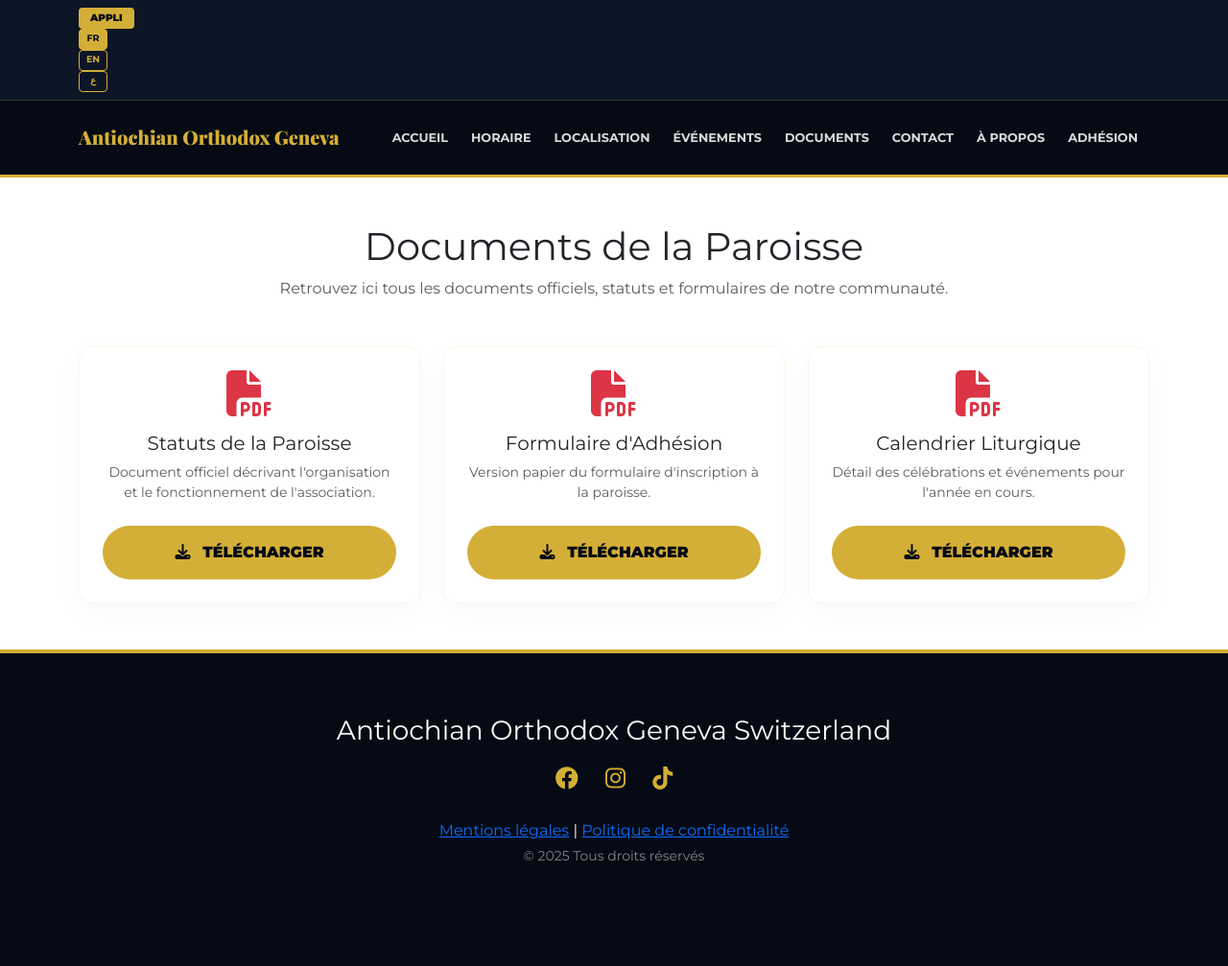
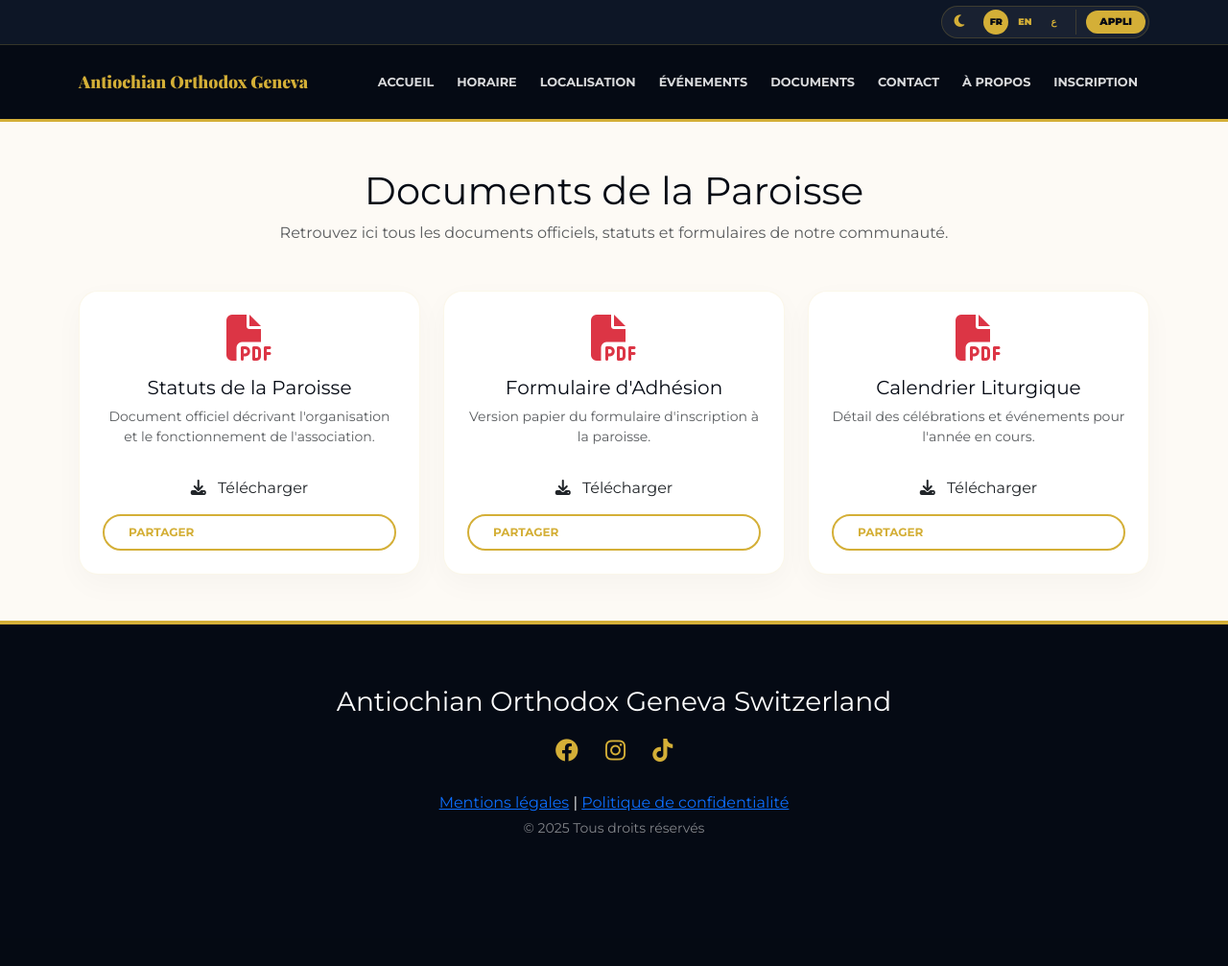
Before and after one commit to anthonybtssio/eglise-grec-geneve, a PHP site: page /documents in a window 1280 px wide. Shown: the whole page at 96% size. After the commit the page ends 868 px from the top, so only its background shows below. Run offline with PHP 8.4, Linux system fonts and the light colour scheme.

Commit message:
feat: Enhance UI with theme toggle and share functionality
- Added a theme toggle button to switch between light and dark modes.
- Implemented share buttons for events, utilizing the Web Share API.
- Updated language switcher and install button layout for better accessibility.
- Improved styling for buttons and utility bar for a more cohesive design.
- Added favicon to all HTML pages for better branding.
- Adjusted event registration section to include share functionality.
- Refactored JavaScript to manage theme and language settings more efficiently.

```diff
--- a/documents.php
+++ b/documents.php
@@ -7,6 +7,7 @@
     <link href="https://cdn.jsdelivr.net/npm/bootstrap@5.3.2/dist/css/bootstrap.min.css" rel="stylesheet">
     <link rel="stylesheet" href="https://cdnjs.cloudflare.com/ajax/libs/font-awesome/6.4.2/css/all.min.css">
     <link rel="stylesheet" href="style.css">
+    <link rel="icon" type="image/png" href="logo.png">
     <meta name="apple-mobile-web-app-capable" content="yes">
     <meta name="apple-mobile-web-app-status-bar-style" content="black-translucent">
     <meta name="apple-mobile-web-app-title" content="Antioch GVA">
@@ -17,11 +18,16 @@
 <body>
     <div class="utility-bar">
         <div class="container">
-            <button id="btnInstall" class="btn-install-app" data-i18n="install-btn">Appli</button>
-            <div class="lang-switcher">
-                <button class="lang-btn active-lang" id="btn-fr" onclick="setLang('fr')">FR</button>
-                <button class="lang-btn" id="btn-en" onclick="setLang('en')">EN</button>
-                <button class="lang-btn" id="btn-ar" onclick="setLang('ar')">ع</button>
+            <div class="controls-wrapper">
+                <button class="theme-toggle" onclick="toggleTheme()" aria-label="Changer de thème">
+                    <i class="fas fa-moon"></i>
+                </button>
+                <div class="lang-switcher">
+                    <button class="lang-btn active-lang" id="btn-fr" onclick="setLang('fr')">FR</button>
+                    <button class="lang-btn" id="btn-en" onclick="setLang('en')">EN</button>
+                    <button class="lang-btn" id="btn-ar" onclick="setLang('ar')">ع</button>
+                </div>
+                <button id="btnInstall" class="btn-install-app" data-i18n="install-btn">Appli</button>
             </div>
         </div>
     </div>
@@ -42,7 +48,7 @@
                     <li class="nav-item"><a class="nav-link" href="evenement.html" data-i18n="nav-events">Événements</a></li>
                     <li class="nav-item"><a class="nav-link" href="documents.php" data-i18n="nav-docs">Documents</a></li>
                     <li class="nav-item"><a class="nav-link" href="contact.html" data-i18n="nav-contact">Contact</a></li>
-                    <li class="nav-item"><a class="nav-link" href="apropos.html" data-i18n="nav-about">À propos</a></li>
+                    <li class="nav-item hide-in-app"><a class="nav-link" href="apropos.html" data-i18n="nav-about">À propos</a></li>
                     <li class="nav-item"><a class="nav-link" href="InscrivezVous.html" data-i18n="nav-register">Inscription</a></li>
                 </ul>
             </div>
@@ -60,9 +66,10 @@
                     <i class="fas fa-file-pdf fa-3x mb-3 text-danger"></i>
                     <h4 class="h5 mb-2" data-i18n="docs-statuts-title">Statuts de la Paroisse</h4>
                     <p class="small text-muted mb-4" data-i18n="docs-statuts-text">Document officiel décrivant l'organisation et le fonctionnement de l'association.</p>
-                    <a href="uploads/statuts.pdf" class="btn btn-gold-action w-100" download>
+                    <a href="uploads/statuts.pdf" class="btn btn-gold-action w-100 mb-2" download>
                         <i class="fas fa-download me-2"></i> <span data-i18n="docs-download">Télécharger</span>
                     </a>
+                    <button class="btn-share w-100" data-i18n="share-btn">Partager <i class="fas fa-share-alt"></i></button>
                 </div>
             </div>
 
@@ -71,9 +78,10 @@
                     <i class="fas fa-file-pdf fa-3x mb-3 text-danger"></i>
                     <h4 class="h5 mb-2" data-i18n="docs-adhesion-title">Formulaire d'Adhésion</h4>
                     <p class="small text-muted mb-4" data-i18n="docs-adhesion-text">Version papier du formulaire d'inscription à la paroisse.</p>
-                    <a href="uploads/adhesion.pdf" class="btn btn-gold-action w-100" download>
+                    <a href="uploads/adhesion.pdf" class="btn btn-gold-action w-100 mb-2" download>
                         <i class="fas fa-download me-2"></i> <span data-i18n="docs-download">Télécharger</span>
                     </a>
+                    <button class="btn-share w-100" data-i18n="share-btn">Partager <i class="fas fa-share-alt"></i></button>
                 </div>
             </div>
 
@@ -82,9 +90,10 @@
                     <i class="fas fa-file-pdf fa-3x mb-3 text-danger"></i>
                     <h4 class="h5 mb-2" data-i18n="docs-calendrier-title">Calendrier Liturgique</h4>
                     <p class="small text-muted mb-4" data-i18n="docs-calendrier-text">Détail des célébrations et événements pour l'année en cours.</p>
-                    <a href="uploads/calendrier.pdf" class="btn btn-gold-action w-100" download>
+                    <a href="uploads/calendrier.pdf" class="btn btn-gold-action w-100 mb-2" download>
                         <i class="fas fa-download me-2"></i> <span data-i18n="docs-download">Télécharger</span>
                     </a>
+                    <button class="btn-share w-100" data-i18n="share-btn">Partager <i class="fas fa-share-alt"></i></button>
                 </div>
             </div>
         </div>
--- a/style.css
+++ b/style.css
@@ -6,75 +6,128 @@
     --gold-color: #D4AF37;
     --gold-bright: #FFD700;
     --ivory-bg: #fdfaf5;
-    --app-paper: #f9f7f0; /* Couleur parchemin pour l'appli */
-    --transition-3d: all 0.2s ease;
+    --app-paper: #f9f7f0;
+    --text-color: #050a14;
+    --card-bg: #ffffff;
+    --transition-3d: all 0.3s cubic-bezier(0.4, 0, 0.2, 1);
 }
 
-/* ===== STYLE SITE WEB (STANDARD) ===== */
-body { background-color: #ffffff; font-family: 'Montserrat', sans-serif; margin: 0; padding: 0; }
-.utility-bar { background: var(--primary-light); border-bottom: 1px solid rgba(212, 175, 55, 0.2); padding: 8px 0; display: flex; align-items: center; }
-.navbar { background: var(--primary-color) !important; border-bottom: 3px solid var(--gold-color); min-height: 80px; display: flex; align-items: center; }
-.app-bottom-nav { display: none; } /* Invisible sur le web */
+/* Variables Mode Sombre */
+[data-theme="dark"] {
+    --primary-color: #000000;
+    --primary-light: #121212;
+    --gold-color: #D4AF37;
+    --ivory-bg: #1a1a1a;
+    --app-paper: #121212;
+    --text-color: #e0e0e0;
+    --card-bg: #1e1e1e;
+}
 
-/* ===== SIGNATURE EXCLUSIVE "MODE APPLI" (STANDALONE) ===== */
+body {
+    background-color: var(--ivory-bg);
+    color: var(--text-color);
+    font-family: 'Montserrat', sans-serif;
+    margin: 0; padding: 0;
+    transition: background-color 0.5s ease, color 0.5s ease;
+}
+
+/* ===== BARRE D'UTILITAIRES UNIFIÉE ===== */
+.utility-bar {
+    background: var(--primary-light);
+    border-bottom: 1px solid rgba(212, 175, 55, 0.2);
+    padding: 6px 0;
+    min-height: 40px;
+}
+
+.utility-bar .container {
+    display: flex;
+    justify-content: flex-end;
+    align-items: center;
+}
+
+.controls-wrapper {
+    display: flex;
+    align-items: center;
+    background: rgba(255,255,255,0.05);
+    padding: 3px;
+    border-radius: 50px;
+    border: 1px solid rgba(212, 175, 55, 0.2);
+    gap: 10px;
+}
+
+.lang-switcher { display: flex; gap: 4px; padding-right: 10px; border-right: 1px solid rgba(212, 175, 55, 0.2); }
+
+.lang-btn {
+    background: transparent; border: none; color: var(--gold-color) !important;
+    border-radius: 50%; width: 26px; height: 26px; font-size: 0.6rem; font-weight: 800;
+    display: flex; align-items: center; justify-content: center; cursor: pointer;
+}
+
+.lang-btn.active-lang { background: var(--gold-color); color: var(--primary-color) !important; }
+
+.btn-install-app {
+    background: var(--gold-color); color: var(--primary-color) !important;
+    border: none; border-radius: 50px; padding: 4px 14px;
+    font-size: 0.65rem; font-weight: 900; text-transform: uppercase;
+    text-decoration: none;
+}
+
+.theme-toggle { background: transparent; border: none; color: var(--gold-color); font-size: 0.9rem; cursor: pointer; padding: 0 10px; }
+
+/* ===== NAVIGATION ===== */
+.navbar { background: var(--primary-color) !important; border-bottom: 3px solid var(--gold-color); min-height: 80px; }
+.navbar-brand { color: var(--gold-color) !important; font-family: 'Playfair Display', serif; font-weight: 900; font-size: 1.1rem; }
+.nav-link { color: rgba(255,255,255,0.85) !important; font-size: 0.8rem; font-weight: 600; text-transform: uppercase; padding: 10px 12px !important; }
+.nav-link.active { color: var(--gold-color) !important; }
+
+/* ===== BOUTON DE PARTAGE PRESTIGIEUX ===== */
+.btn-share {
+    background: transparent;
+    border: 2px solid var(--gold-color);
+    color: var(--gold-color);
+    border-radius: 50px;
+    padding: 8px 25px;
+    font-weight: 700;
+    text-transform: uppercase;
+    font-size: 0.75rem;
+    transition: all 0.3s ease;
+    display: inline-flex;
+    align-items: center;
+    gap: 10px;
+    cursor: pointer;
+    text-decoration: none;
+}
+
+.btn-share:hover {
+    background: var(--gold-color);
+    color: var(--primary-color);
+    transform: translateY(-2px);
+    box-shadow: 0 5px 15px rgba(212, 175, 55, 0.3);
+}
+
+/* ===== MODE APPLI NATIVE ===== */
 @media (display-mode: standalone), (display-mode: fullscreen) {
-    body {
-        background-color: var(--app-paper) !important; /* Fond parchemin */
-        padding-bottom: 75px !important;
-        padding-top: 60px !important;
+    .hide-in-app { display: none !important; }
+    body { background-color: var(--app-paper) !important; padding-bottom: 75px !important; padding-top: 60px !important; }
+    .utility-bar, footer, .navbar-toggler, .navbar-nav { display: none !important; }
+    .navbar { position: fixed !important; top: 0; width: 100%; height: 60px !important; min-height: 60px !important; justify-content: center !important; z-index: 10000; }
+    .app-bottom-nav {
+        display: flex !important; position: fixed !important; bottom: 0; left: 0; width: 100%;
+        background: var(--card-bg) !important; border-top: 1px solid rgba(212, 175, 55, 0.2) !important;
+        height: 70px; z-index: 10000; justify-content: space-around; align-items: center;
+        padding-bottom: env(safe-area-inset-bottom); box-shadow: 0 -5px 25px rgba(0,0,0,0.1);
     }
-
-    /* Masquer le superflu du Web */
-    .utility-bar, footer, .navbar-toggler, .navbar-nav { display: none !important; }
-
-    /* Header épuré type "App Native" */
-    .navbar {
-        position: fixed !important; top: 0; left: 0; width: 100%;
-        height: 60px !important; min-height: 60px !important;
-        background: var(--primary-color) !important;
-        justify-content: center !important;
-        z-index: 10000;
-    }
-
-    .navbar-brand { font-size: 0.9rem !important; text-align: center; letter-spacing: 1px; margin: 0 !important; }
-
-    /* Barre de Navigation Basse (Tab Bar) Prestigieuse */
-    .app-bottom-nav {
-        display: flex !important;
-        position: fixed !important; bottom: 0; left: 0; width: 100%;
-        background: var(--primary-color) !important;
-        border-top: 2px solid var(--gold-color) !important;
-        height: 70px;
-        z-index: 10000;
-        justify-content: space-around;
-        align-items: center;
-        padding-bottom: env(safe-area-inset-bottom);
-        box-shadow: 0 -5px 20px rgba(0,0,0,0.3);
-    }
-
-    .tab-item {
-        color: rgba(255,255,255,0.5) !important;
-        text-decoration: none !important;
-        display: flex; flex-direction: column; align-items: center;
-        gap: 4px; font-size: 0.6rem !important; font-weight: 700; text-transform: uppercase;
-    }
-
-    .tab-item i { font-size: 1.2rem; }
+    .tab-item { color: #8e8e93 !important; text-decoration: none !important; display: flex; flex-direction: column; align-items: center; gap: 4px; font-size: 0.6rem !important; font-weight: 700; }
+    .tab-item i { font-size: 1.3rem; transition: 0.2s; }
     .tab-item.active { color: var(--gold-color) !important; }
 }
 
-/* Styles communs */
-.navbar-brand { color: var(--gold-color) !important; font-family: 'Playfair Display', serif; font-weight: 900; }
-.nav-link { color: rgba(255,255,255,0.85) !important; font-size: 0.8rem; font-weight: 600; text-transform: uppercase; padding: 10px 12px !important; }
-.nav-link.active { color: var(--gold-color) !important; }
-.lang-btn { background: transparent; border: 1px solid var(--gold-color); color: var(--gold-color) !important; border-radius: 4px; width: 30px; height: 22px; font-size: 0.6rem; font-weight: 700; display: flex; align-items: center; justify-content: center; cursor: pointer; }
-.lang-btn.active-lang { background: var(--gold-color); color: var(--primary-color) !important; }
-.registration-container, .bg-white.p-4.p-md-5.rounded.shadow-sm.border { background: var(--ivory-bg) !important; border-radius: 20px; border: 1px solid rgba(212, 175, 55, 0.2) !important; }
-.btn-gold-action { background: var(--gold-color) !important; color: var(--primary-color) !important; border-radius: 50px; font-weight: 800; padding: 1rem 2rem; border: none; text-transform: uppercase; }
-.info-card { background: #fff; border-radius: 15px; padding: 2.5rem 1.5rem; border: 1px solid rgba(212, 175, 55, 0.1); height: 100%; box-shadow: 0 10px 30px rgba(0,0,0,0.03); transition: 0.3s; }
-.info-card:hover { transform: translateY(-5px); border-color: var(--gold-color); }
+/* Cartes & Éléments */
+.info-card { background: var(--card-bg); border-radius: 20px; padding: 2.5rem 1.5rem; border: 1px solid rgba(212, 175, 55, 0.1); height: 100%; box-shadow: 0 10px 30px rgba(0,0,0,0.03); transition: 0.3s; color: var(--text-color); }
+.registration-container, .bg-white.p-4.p-md-5.rounded.shadow-sm.border { background: var(--card-bg) !important; border-radius: 25px; border: 1px solid rgba(212, 175, 55, 0.2) !important; color: var(--text-color); }
+.form-control { background: var(--ivory-bg); border-color: rgba(212, 175, 55, 0.1); color: var(--text-color); }
 .carousel-item img { height: 600px; object-fit: contain; background: #000; }
-@media (max-width: 768px) { .carousel-item img { height: 350px; } .utility-bar .container { justify-content: center; } }
+@media (max-width: 768px) { .carousel-item img { height: 350px; } }
 footer { background: var(--primary-color) !important; padding: 4rem 0; border-top: 4px solid var(--gold-color); color: white; }
 .social-icons a { font-size: 1.5rem; margin: 0 12px; color: var(--gold-color) !important; }
-.btn-install-app { background: var(--gold-color); color: var(--primary-color) !important; border: none; border-radius: 4px; padding: 3px 12px; font-size: 0.65rem; font-weight: 800; text-transform: uppercase; text-decoration: none; }
+.app-bottom-nav { display: none; }
```
Also changed, not shown: InscrivezVous.html (+12 -6 lines), apropos.html (+12 -6 lines), contact.html (+12 -6 lines), evenement.html (+14 -6 lines), evenement.php (+13 -6 lines), galerie.php (+12 -6 lines), horaire.html (+12 -6 lines), index.html (+12 -6 lines), localisation.html (+12 -6 lines), mentions-legales.html (+12 -6 lines), politique-confidentialite.html (+12 -8 lines), script.js (+54 -75 lines).
